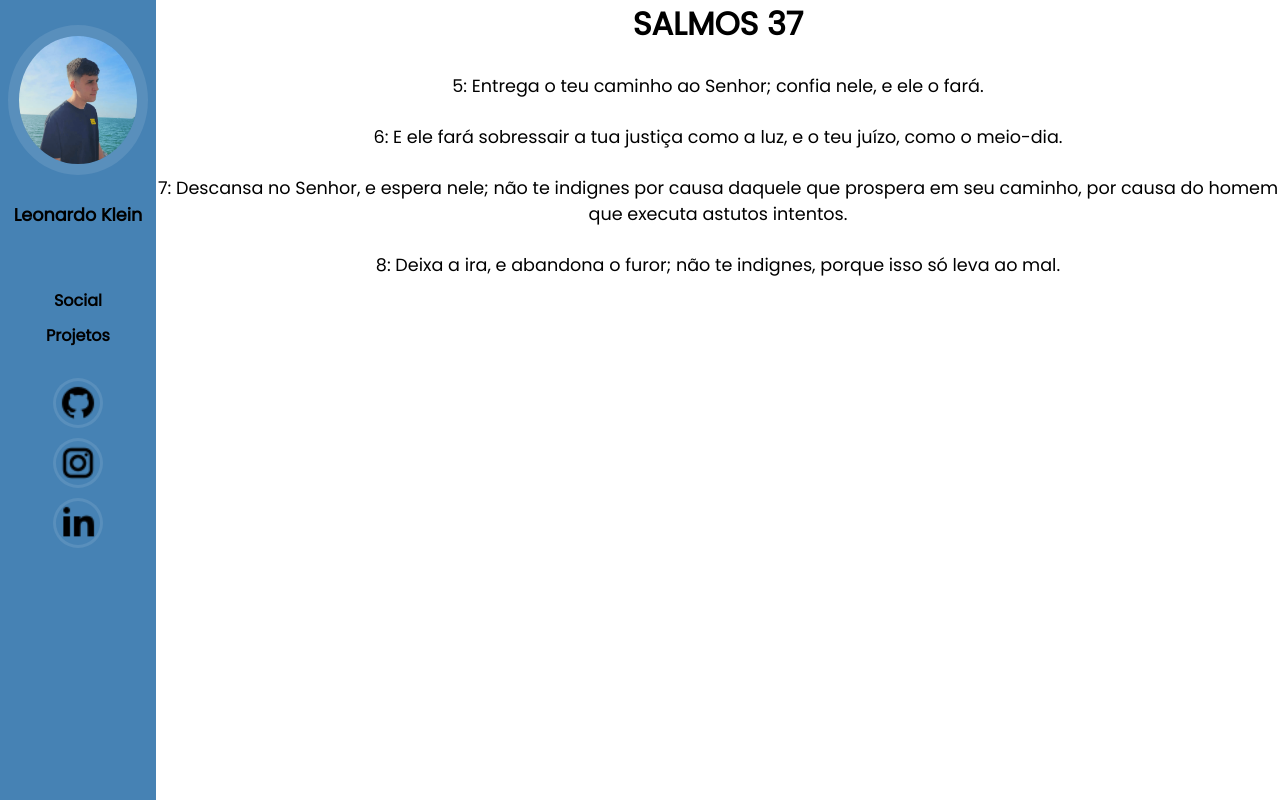
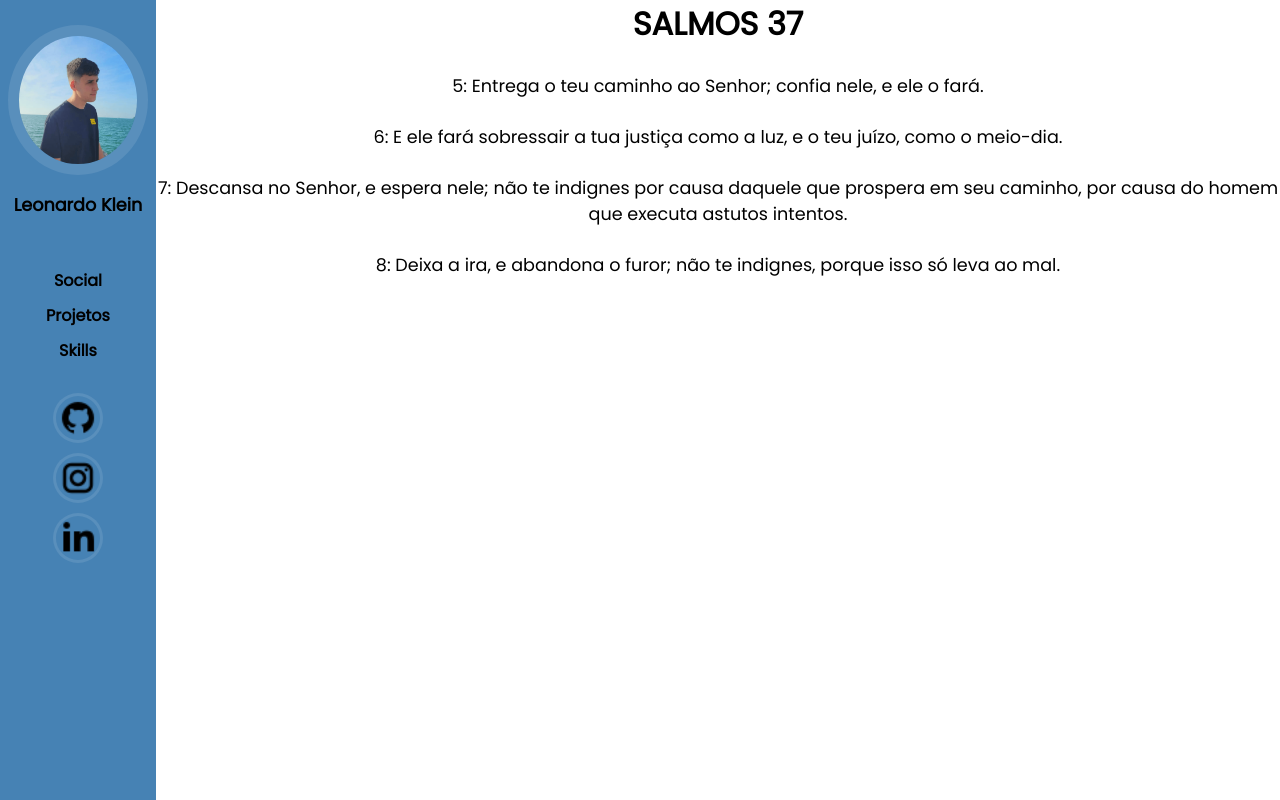
Before and after one commit to LeonardoLuisKlein/port-leonardoklein, a Vue app: page /#/leonardo in a window 1280 px wide. Built offline with nearby package versions, Linux system fonts and the light colour scheme.

Commit message:
Style: adjusting some gaps in the left bar

```diff
--- a/src/components/containers/leftBar/leftBar.scss
+++ b/src/components/containers/leftBar/leftBar.scss
@@ -4,7 +4,7 @@ nav{
     display: flex;
     flex-direction: column;
     align-items: center;
-    gap: 20px;
+    gap: 10px;
     @media (max-width: 768px) {
         gap: 0px;
     }
@@ -49,7 +49,7 @@ p{
 #navContainer{
 display: flex;
 flex-direction: column;
-gap: 50px;
+gap: 30px;
 margin-top: 40px;
 @media (max-width: 1600px) {
     gap: 30px;
@@ -60,7 +60,7 @@ margin-top: 40px;
     display: flex;
     flex-direction: column;
     justify-content: space-between;
-    gap: 40px;
+    gap: 30px;
     @media (max-width: 1600px) {
         gap: 10px;
       }
@@ -68,7 +68,7 @@ margin-top: 40px;
 
 #cardsDiv{
     display: flex;
-    gap: 20px;
+    gap: 10px;
     flex-direction: column;
     align-items: center;
     @media (max-width: 1600px) {
@@ -98,6 +98,7 @@ a:hover{
 
     #cardsDiv{
         flex-direction: row;
+        justify-content: center;
     }
 
 
--- a/src/components/containers/leftBar/leftBar.vue
+++ b/src/components/containers/leftBar/leftBar.vue
@@ -9,6 +9,7 @@
       <div id="navDiv">
         <a class="socialText" v-on:click="pushToSocial">Social</a>
         <a class="socialText" v-on:click="pushToProjects">Projetos</a>
+        <a class="socialText" v-on:click="pushToSkills">Skills</a>
       </div>
       <div id="cardsDiv">
         <skillCards type="Github" />
@@ -35,6 +36,9 @@ export default {
     pushToProjects() {
       this.$router.push("/projetos");
     },
+    pushToSkills() {
+      this.$router.push("/skills");
+    },
   },
 };
 </script>
```
